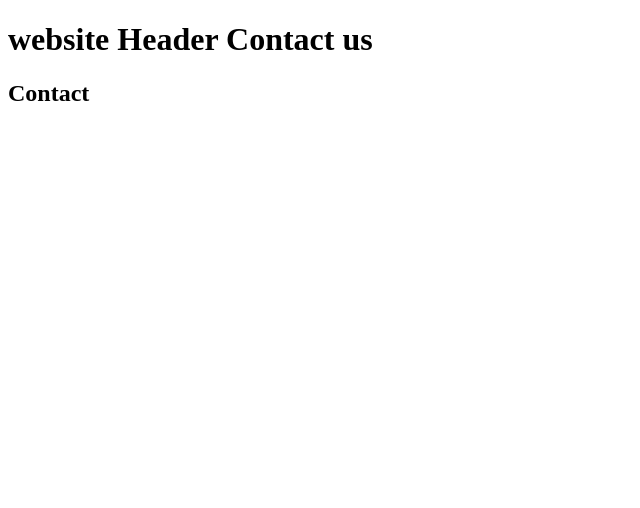
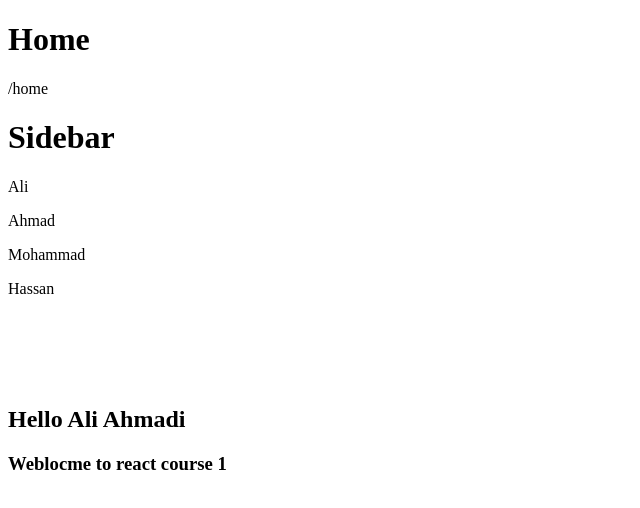
Before and after one commit to jumahmohammadi/reactCourse, a React (Vite) app: page / in a window 1280 px wide. Shown: the top 508 px of the page, without its empty margins (0-640 px from the left). Built offline with nearby package versions, Linux system fonts and the light colour scheme.

Commit message:
Lesson 2 - React Props & Render Array in React

```diff
--- a/src/components/App.jsx
+++ b/src/components/App.jsx
@@ -4,7 +4,7 @@ import Contact from './Contact.jsx';
 function App() {
   return (
     <>
-	   <Contact />
+	   <Home />
 
 
     </>
--- a/src/components/Contact.jsx
+++ b/src/components/Contact.jsx
@@ -1,10 +1,19 @@
 import Header from './Header.jsx';
+import Sidebar from './Sidebar.jsx';
 function Contact(){
+
+    var students=["Karim","Hussain","Mohammad","Hassan"];
+
 
 	return (
 	    <div>
-		  <Header pageTitle="Contact us" />
-		  <h2>Contact </h2>
+		  <Header pageTitle="Contact us" pageLink="/contact" />
+		   <Sidebar studentNames={students}/>
+
+			<br />
+			<br />
+			<br />
+		  <h2>Contact page </h2>
 		</div>
 	)
 }
--- a/src/components/Header.jsx
+++ b/src/components/Header.jsx
@@ -1,9 +1,9 @@
 
-function Header (props){
-
+function Header ({pageTitle,pageLink}){
    return (
     <div>
-      <h1>website Header {props.pageTitle}</h1>
+      <h1>{pageTitle}</h1>
+	  <p>{pageLink}</p>
 
 	</div>
    )
--- a/src/components/Home.jsx
+++ b/src/components/Home.jsx
@@ -1,4 +1,6 @@
 import Header from './Header.jsx';
+import Sidebar from './Sidebar.jsx';
+
 function Home(){
 	var name="Ali";
 	var lastname="Ahmadi";
@@ -6,9 +8,16 @@ function Home(){
 		return "Weblocme to react course 1";
 	}
 
+	var students=["Ali","Ahmad","Mohammad","Hassan"];
 	return (
 	    <div>
-		  <Header pageTitle="Home" />
+		  <Header pageTitle="Home" pageLink="/home" />
+          <Sidebar studentNames={students}/>
+
+		  <br />
+		  <br />
+		  <br />
+		  <br />
 	      <h2>Hello  {name} {lastname} </h2>
 	      <h3>{welcome()}</h3>
 		</div>
--- /dev/null
+++ b/src/components/Sidebar.jsx
@@ -0,0 +1,10 @@
+function Sidebar(props){
+	console.log(props.studentNames)
+	return (
+	   <>
+	     <h1>Sidebar</h1>
+		   {props.studentNames.map((sname)=>   (<p key={sname}>{sname}</p>) )}
+	   </>
+	)
+}
+export default Sidebar
```
